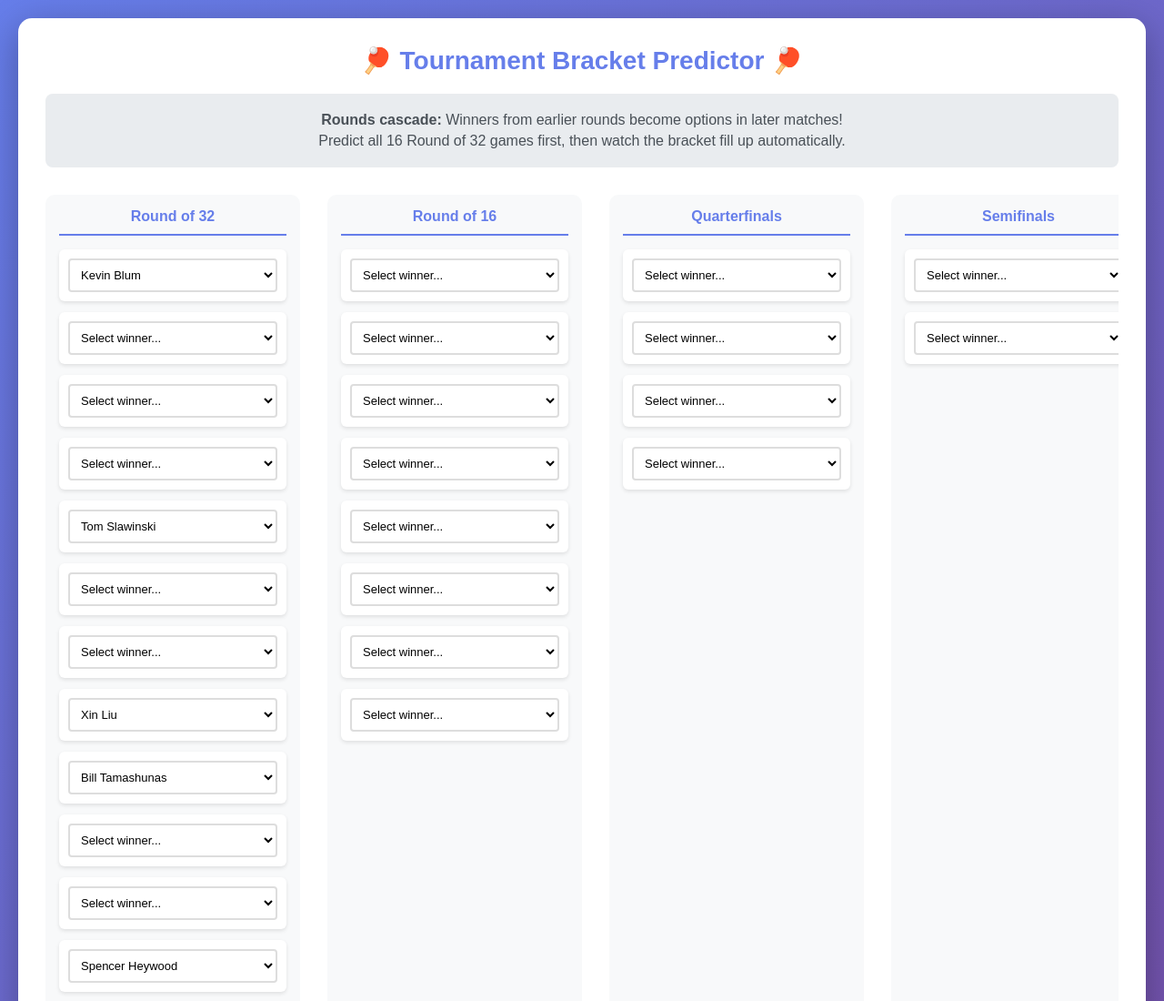
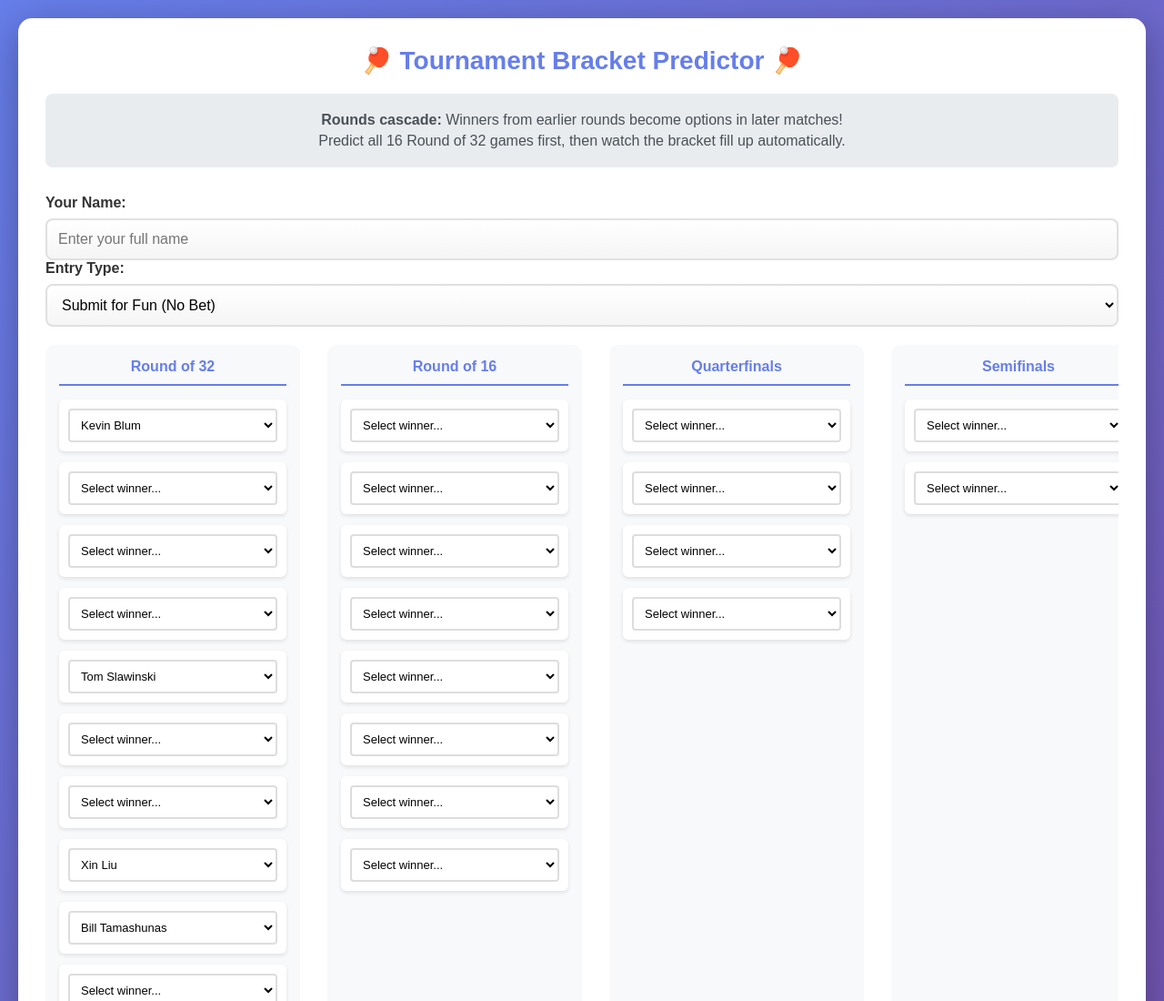
Before and after one commit to heyspence/beumer_ping_pong, a plain HTML site: page frontend/public/index.html in a window 1280 px wide. Shown: the top 1100 px of the page at 91% size. Drawn offline with Linux system fonts and the light colour scheme.

Commit message:
Style form inputs to match page theme

```diff
--- a/frontend/public/index.html
+++ b/frontend/public/index.html
@@ -123,6 +123,29 @@
                 color: #721c24;
                 display: block;
             }
+            .form-group input,
+            .form-group select {
+                width: 100%;
+                padding: 12px;
+                margin-top: 8px;
+                font-size: 16px;
+                border: 2px solid #e0e0e0;
+                border-radius: 8px;
+                background: linear-gradient(to bottom, #ffffff, #f5f5f5);
+                transition: all 0.3s ease;
+            }
+            .form-group input:hover,
+            .form-group select:hover {
+                border-color: #667eea;
+                box-shadow: 0 2px 8px rgba(102, 126, 234, 0.2);
+            }
+            .form-group input:focus,
+            .form-group select:focus {
+                outline: none;
+                border-color: #667eea;
+                background: white;
+                box-shadow: 0 0 12px rgba(102, 126, 234, 0.6);
+            }
         </style>
     </head>
     <body>
@@ -141,6 +164,39 @@
             </div>
 
             <form id="bracketForm">
+                <div class="form-group">
+                    <label
+                        for="playerName"
+                        style="
+                            font-weight: bold;
+                            color: #333;
+                            margin-bottom: 8px;
+                        "
+                        >Your Name:</label
+                    >
+                    <input
+                        type="text"
+                        id="playerName"
+                        name="playerName"
+                        required
+                        placeholder="Enter your full name"
+                    />
+                </div>
+                <div class="form-group">
+                    <label
+                        for="betType"
+                        style="
+                            font-weight: bold;
+                            color: #333;
+                            margin-bottom: 8px;
+                        "
+                        >Entry Type:</label
+                    >
+                    <select id="betType" name="betType">
+                        <option value="fun">Submit for Fun (No Bet)</option>
+                        <option value="$5">$5 Entry</option>
+                    </select>
+                </div>
                 <input type="hidden" id="playerId" value="" />
                 <div class="bracket-container" id="bracketContainer"></div>
                 <button type="submit" class="submit-btn">
@@ -152,7 +208,7 @@
         </div>
 
         <script>
-            const API_URL = "http://localhost:3001/api";
+            const API_URL = "https://ping-pong.spencerheywood.com/api";
 
             // Real player data for Round 1 matches
             const round1Matches = [
@@ -416,13 +472,15 @@
                 .addEventListener("submit", async (e) => {
                     e.preventDefault();
 
-                    const playerId = parseInt(
-                        document.getElementById("playerId").value,
-                    );
-                    if (!playerId || isNaN(playerId)) {
-                        showStatus("Please select a player first!", "error");
+                    const playerName = document
+                        .getElementById("playerName")
+                        .value.trim();
+                    if (!playerName) {
+                        showStatus("Please enter your name!", "error");
                         return;
                     }
+
+                    const betType = document.getElementById("betType").value;
 
                     const bracketPredictions = {};
                     let valid = true;
@@ -456,7 +514,8 @@
                             method: "POST",
                             headers: { "Content-Type": "application/json" },
                             body: JSON.stringify({
-                                playerId,
+                                playerName,
+                                betType,
                                 bracket: bracketPredictions,
                             }),
                         });
```
Also changed, not shown: backend/server.js (+7 -4 lines).
